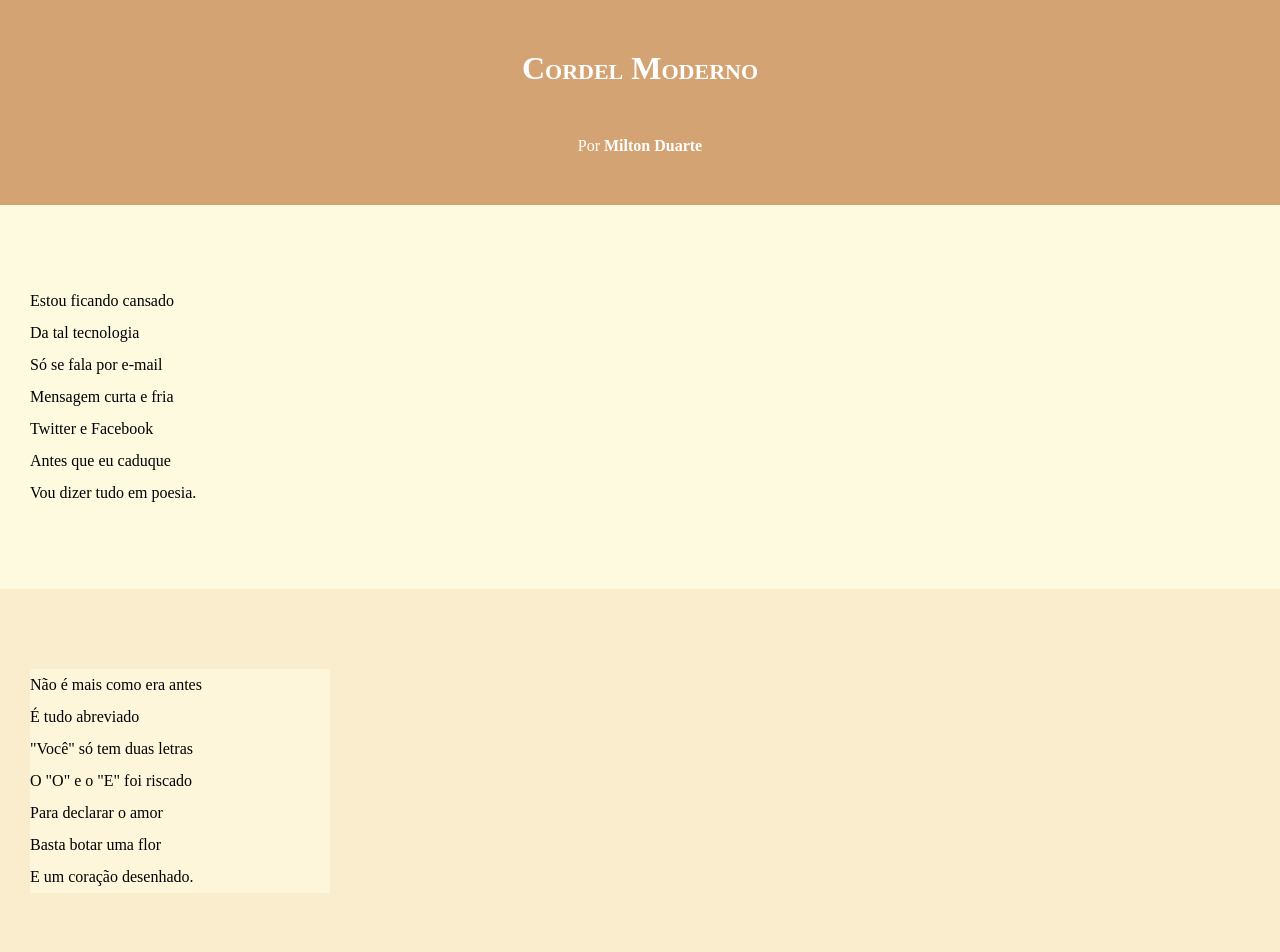
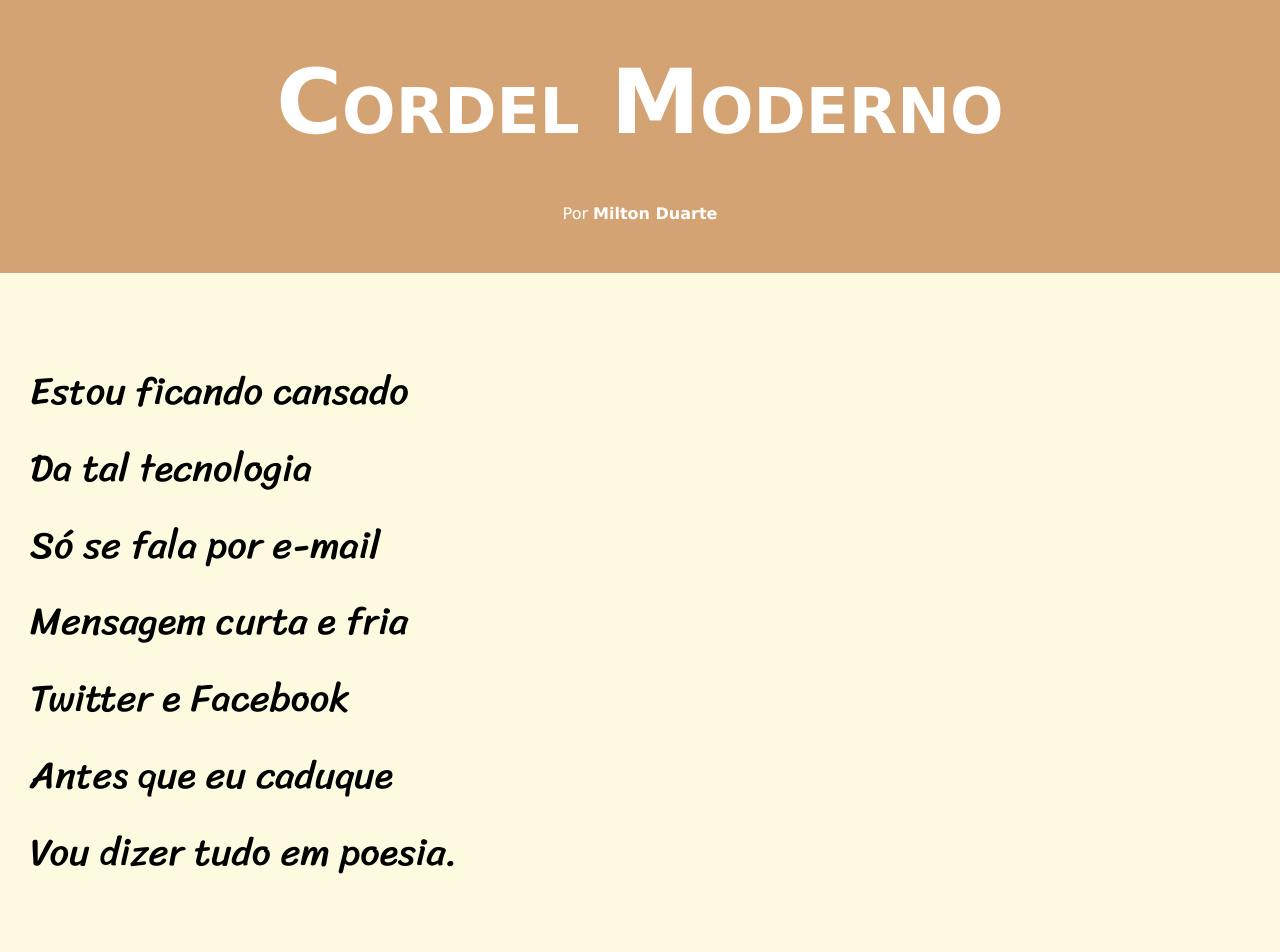
Before and after one commit to Allnis/html-css, a plain HTML site: page exercicios/desafio 04/index.html in a window 1280 px wide. Shown: the top 952 px of the page. Drawn offline with Linux system fonts and the light colour scheme.

Commit message:
atualização de estilos desafio 4

```diff
--- a/exercicios/desafio 04/estilo/style.css
+++ b/exercicios/desafio 04/estilo/style.css
@@ -1,4 +1,16 @@
 @charset "UTF-8";
+
+@import url('https://fonts.googleapis.com/css2? family= Lora:ital,wght@1,500 & display=swap');
+
+
+@import url('https://fonts.googleapis.com/css2? family= Sriracha & display=swap');
+
+:root {
+    --fonte1: Verdana, Geneva, Tahoma, sans-serif;
+    --fonte2: 'Lora', serif;
+    --fonte3: 'Sriracha', cursive;
+
+}
 
 * {
     margin: 0px;
@@ -8,6 +20,7 @@
 html, body {
     min-height: 100%;
     background-color: #faedcd;
+    font-family: var(--fonte1);
 }
 
 header {
@@ -20,6 +33,8 @@ header {
 header > h1 {
     padding: 50px;
     font-variant: small-caps;
+    font-family: var(--fonte1);
+    font-size: 7vw;
 }
 
 header > p {
@@ -44,6 +59,9 @@ header > p {
         padding-bottom: 10vh;
         line-height: 2em;
         padding-left: 30px;
+        font-family: var(--fonte3);
+        font-size: 3vw;
+
     }
 
     section.normal {
@@ -57,6 +75,8 @@ header > p {
     section.imagem > p {
         width: 300px;
         background-color: #fefae0c2;
+        display: inline-block;
+        padding: 5px;
     }
 
     footer {
```
